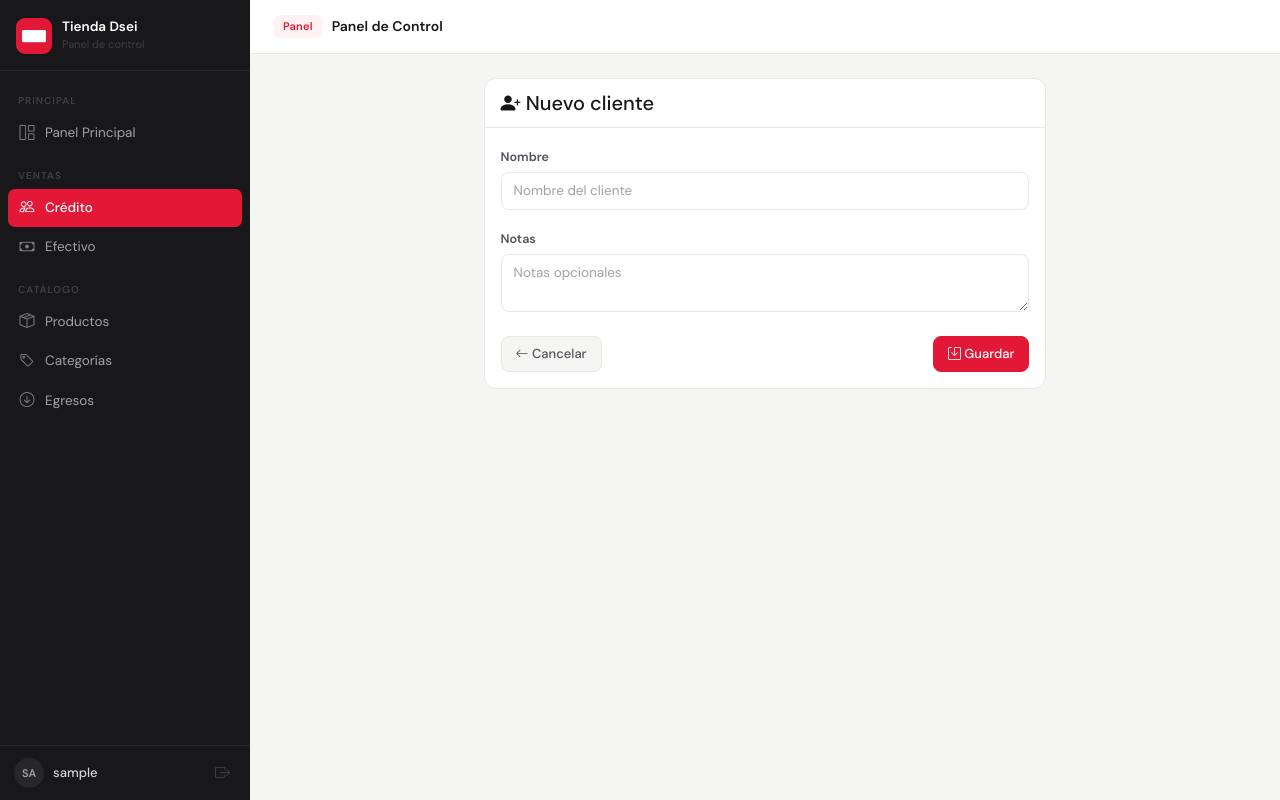
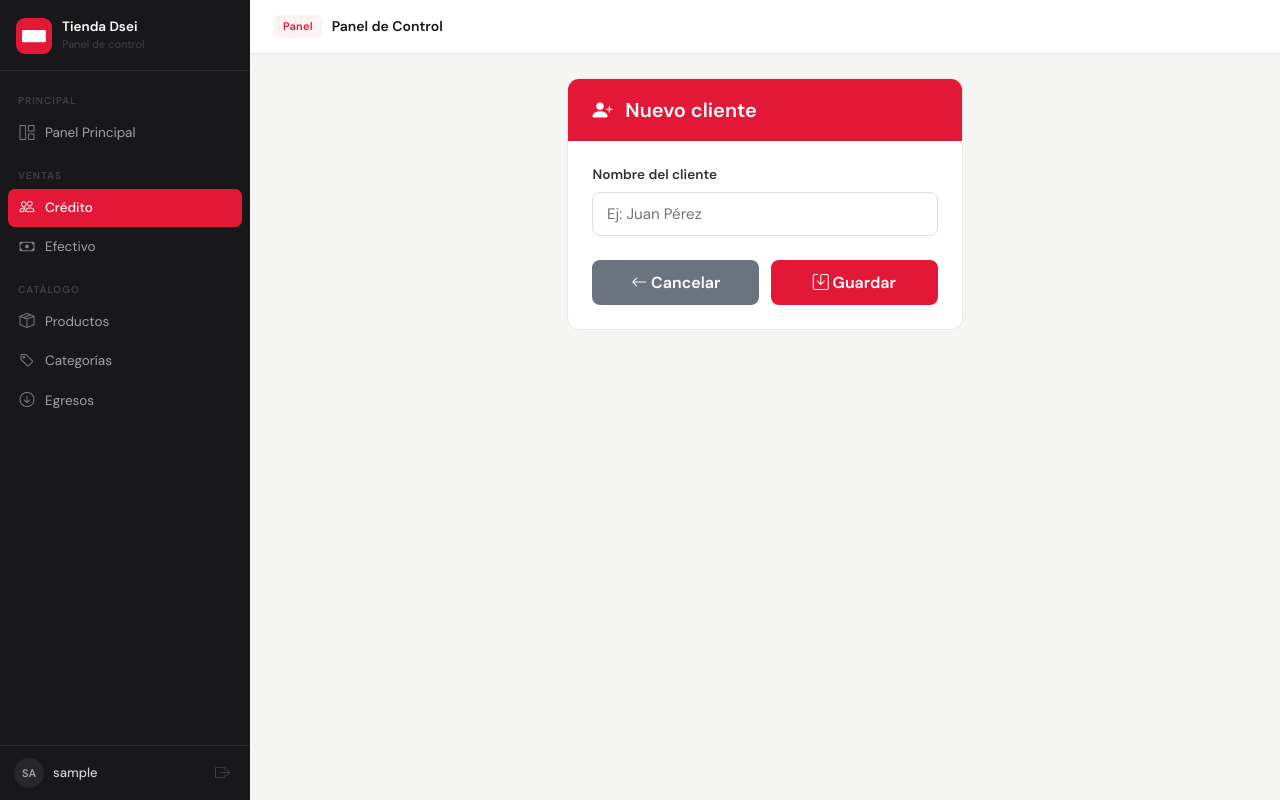
Before and after one commit to xlDeadman/tiendita, a Django app: page /clientes/nuevo/ in a window 1280 px wide. Run offline with Django 5.2, Linux system fonts and the light colour scheme; the visitor is signed in with stand-in values (Sample User, id 1).

Commit message:
CLIENTES

```diff
--- a/inventario/templates/inventario/cliente_form.html
+++ b/inventario/templates/inventario/cliente_form.html
@@ -4,65 +4,34 @@
 
 {% block content %}
 <div class="row justify-content-center">
-    <div class="col-md-7">
-        <div class="card shadow-sm">
-            <div class="card-header">
-                <h5 class="mb-0"><i class="bi bi-person-plus-fill"></i> {{ titulo }}</h5>
+    <div class="col-12 col-md-5">
+        <div class="card shadow-sm" style="overflow:hidden;">
+            <div style="background:#e31837; padding:1.2rem 1.5rem;">
+                <h5 style="color:#fff; margin:0; font-weight:700;">
+                    <i class="bi bi-person-plus-fill me-2"></i> {{ titulo }}
+                </h5>
             </div>
-            <div class="card-body">
+            <div class="card-body p-4">
                 <form method="post">
                     {% csrf_token %}
 
-                    <div class="mb-3">
-                        <label class="form-label fw-bold">{{ form.nombre.label }}</label>
-                        {{ form.nombre }}
+                    <div style="margin-bottom:1.25rem;">
+                        <label style="color:#333; font-weight:600; font-size:.85rem; margin-bottom:.4rem; display:block;">Nombre del cliente</label>
+                        <input type="text" name="nombre" value="{{ form.nombre.value|default:'' }}" required
+                               placeholder="Ej: Juan Pérez"
+                               style="width:100%; border:1.5px solid #ddd; border-radius:8px; padding:.6rem .85rem; font-size:.95rem; outline:none; color:#333;">
                         {% if form.nombre.errors %}
-                            <div class="text-danger small">{{ form.nombre.errors }}</div>
+                            <div class="text-danger small mt-1">{{ form.nombre.errors.0 }}</div>
                         {% endif %}
                     </div>
 
-                    <div class="mb-3">
-                        <label class="form-label fw-bold">{{ form.notas.label }}</label>
-                        {{ form.notas }}
-                        {% if form.notas.errors %}
-                            <div class="text-danger small">{{ form.notas.errors }}</div>
-                        {% endif %}
-                    </div>
-
-                    {% if formset %}
-                    <hr style="border-color:rgba(255,255,255,.1);">
-                    <h6 class="fw-bold mb-3"><i class="bi bi-cart-plus"></i> Productos</h6>
-                    {{ formset.management_form }}
-                    <div id="productos-container">
-                        {% for f in formset %}
-                        <div class="row g-2 mb-2 producto-row align-items-center">
-                            <div class="col-md-5">
-                                <label class="form-label small text-muted">Producto</label>
-                                {{ f.producto }}
-                            </div>
-                            <div class="col-md-3">
-                                <label class="form-label small text-muted">Cantidad</label>
-                                {{ f.cantidad }}
-                            </div>
-                            <div class="col-md-3">
-                                <label class="form-label small text-muted">Precio ($)</label>
-                                {{ f.precio_unitario }}
-                            </div>
-                            <div class="col-md-1 d-flex align-items-end">
-                                {% if f.DELETE %}
-                                    <div class="d-none">{{ f.DELETE }}</div>
-                                {% endif %}
-                            </div>
-                        </div>
-                        {% endfor %}
-                    </div>
-                    {% endif %}
-
-                    <div class="d-flex justify-content-between mt-4">
-                        <a href="{% url 'cliente_list' %}" class="btn btn-secondary">
+                    <div style="display:flex; gap:.75rem; margin-top:1.5rem;">
+                        <a href="{% url 'cliente_list' %}"
+                           style="flex:1; padding:.65rem; background:#6b7280; color:#fff; border:none; border-radius:8px; font-weight:600; text-align:center; text-decoration:none;">
                             <i class="bi bi-arrow-left"></i> Cancelar
                         </a>
-                        <button type="submit" class="btn btn-primary">
+                        <button type="submit"
+                                style="flex:1; padding:.65rem; background:#e31837; color:#fff; border:none; border-radius:8px; font-weight:700; cursor:pointer;">
                             <i class="bi bi-save"></i> Guardar
                         </button>
                     </div>
@@ -72,41 +41,3 @@
     </div>
 </div>
 {% endblock %}
-
-{% block extra_js %}
-<script>
-    function attachPrecioAuto(row) {
-        const select = row.querySelector('select');
-        const precioInput = row.querySelector('input[name$="-precio_unitario"]');
-        if (select && precioInput) {
-            select.addEventListener('change', async function() {
-                const pid = this.value;
-                if (!pid) return;
-                try {
-                    const res = await fetch('/api/producto/' + pid + '/precio/');
-                    const data = await res.json();
-                    precioInput.value = data.precio;
-                } catch(e) {}
-            });
-        }
-    }
-
-    // Attach a filas existentes
-    document.querySelectorAll('.producto-row').forEach(attachPrecioAuto);
-
-    // Agregar nueva fila
-    document.getElementById('agregar-producto')?.addEventListener('click', function () {
-        const container = document.getElementById('productos-container');
-        const totalForms = document.getElementById('id_detalleventa_set-TOTAL_FORMS');
-        const formNum = parseInt(totalForms.value);
-        const firstRow = container.querySelector('.producto-row');
-        const newRow = firstRow.cloneNode(true);
-
-        newRow.innerHTML = newRow.innerHTML.replace(/-0-/g, `-${formNum}-`).replace(/_0_/g, `_${formNum}_`);
-        newRow.querySelectorAll('input, select').forEach(el => el.value = '');
-        container.appendChild(newRow);
-        totalForms.value = formNum + 1;
-        attachPrecioAuto(newRow);
-    });
-</script>
-{% endblock %}
```
